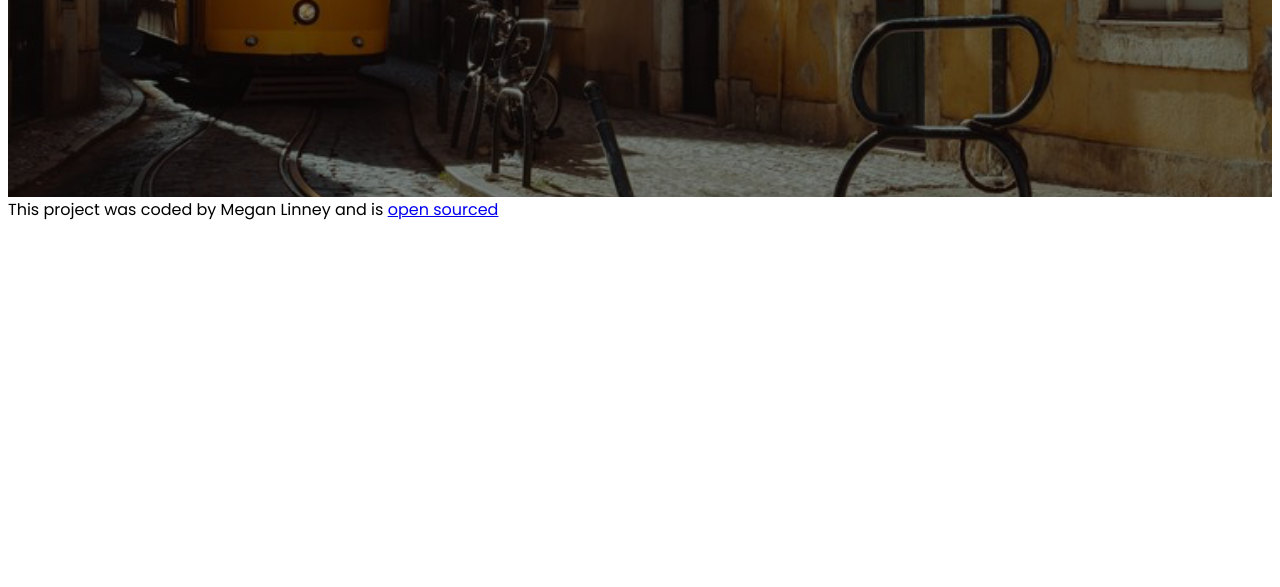
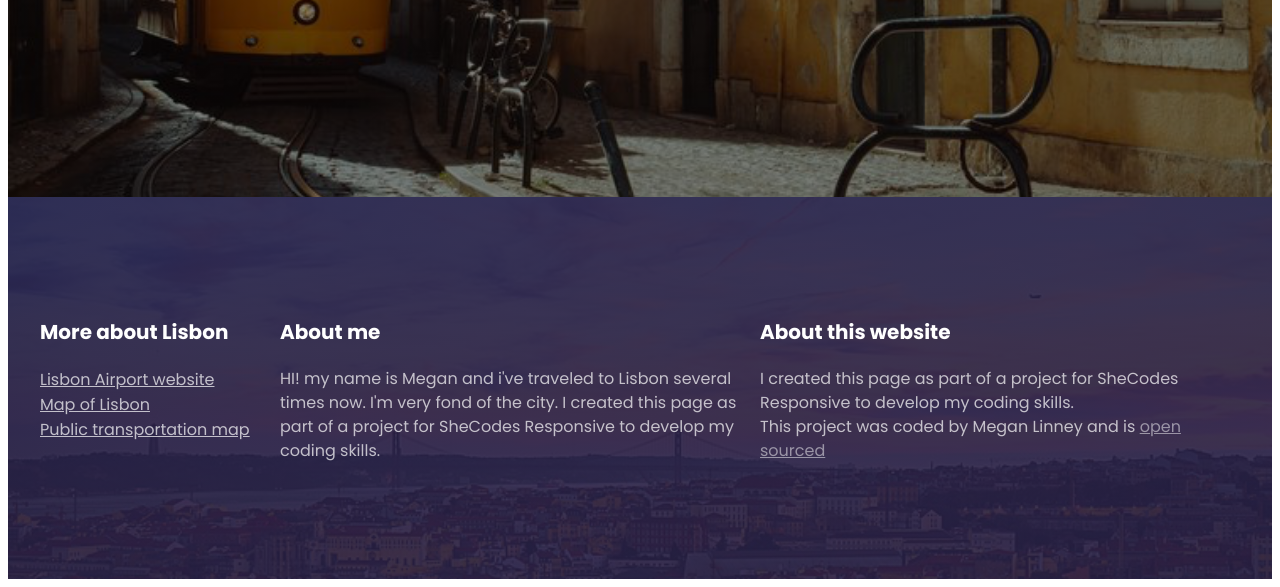
Before and after one commit to megonthemove/lisbon-travel-project, a plain HTML site: page index.html in a window 1280 px wide. Shown: the part 536-1123 px from the top of the page. Before the commit the page ends 800 px from the top, so only its background shows below. Drawn offline with Linux system fonts and the light colour scheme.

Commit message:
added footer and styling

```diff
--- a/index.html
+++ b/index.html
@@ -15,13 +15,54 @@
     <title>Welcome to Lisbon</title>
   </head>
   <body>
+    <div class="container">
       <header>
         <h3>.TRAVEL.</h3>
         <h1>Welcome to Lisbon</h1>
         <h2>Capital city of Portugal</h2>
         <a href="#more">Learn more</a>
       </header>
+
       <footer>
+        <section class="grid">
+          <div>
+            <h3>More about Lisbon</h3>
+            <ul>
+              <li>
+                <a
+                  href="https://www.lisbonairport.pt/en/lis/home"
+                  target="_blank"
+                  >Lisbon Airport website</a
+                >
+              </li>
+              <li>
+                <a href="https://www.lisbon.net/map/" target="_blank"
+                  >Map of Lisbon</a
+                >
+              </li>
+              <li>
+                <a
+                  href="https://www.metrolisboa.pt/en/travel/diagrams-and-maps/"
+                  target="_blank"
+                  >Public transportation map</a
+                >
+              </li>
+            </ul>
+          </div>
+          <div>
+            <h3>About me</h3>
+            <p>
+              HI! my name is Megan and i've traveled to Lisbon several times
+              now. I'm very fond of the city. I created this page as part of a
+              project for SheCodes Responsive to develop my coding skills.
+            </p>
+          </div>
+          <div>
+            <h3>About this website</h3>
+            <p>
+              I created this page as part of a project for SheCodes Responsive
+              to develop my coding skills.
+              <br />
               This project was coded by Megan Linney and is
               <a
                 href="https://github.com/megonthemove/lisbon-travel-project"
@@ -29,6 +70,10 @@
               >
                 open sourced</a
               >
+            </p>
+          </div>
+        </section>
       </footer>
+    </div>
   </body>
 </html>
--- a/project/src/styles.css
+++ b/project/src/styles.css
@@ -4,6 +4,16 @@ body {
 
 .container {
   max-width: 1400px;
+  margin: 0 auto;
+}
+
+.grid {
+  display: grid;
+  grid-template-columns: 1fr 2fr 2fr;
+}
+
+section {
+  max-width: 1200px;
   margin: 0 auto;
 }
 
@@ -54,7 +64,48 @@ header a {
   text-decoration: none;
 }
 
-@media (max-width: 900px) {
+footer {
+  color: white;
+  background-image: linear-gradient(
+      rgba(39, 32, 68, 0.9),
+      rgba(39, 32, 68, 0.9)
+    ),
+    url("../images/lisbonfooter.png");
+  background-repeat: no-repeat;
+  background-size: cover;
+  padding: 100px 0;
+}
+
+footer h3 {
+  font-weight: 700;
+  font-size: 20px;
+  line-height: 1.5;
+}
+
+footer p {
+  font-weight: 400;
+  font-size: 16px;
+  line-height: 1.5;
+  opacity: 0.7;
+  margin-right: 20px;
+}
+
+footer ul {
+  padding: 0;
+}
+
+footer li {
+  list-style: none;
+  margin: 0;
+  padding: 0;
+}
+
+footer a {
+  color: white;
+  opacity: 0.7;
+}
+
+@media (max-width: 960px) {
   header {
     padding: 60px 0;
   }
```
Also changed, not shown: project/images/lisbonfooter.png (added). Lines whose indentation alone changed are shown as unchanged.
